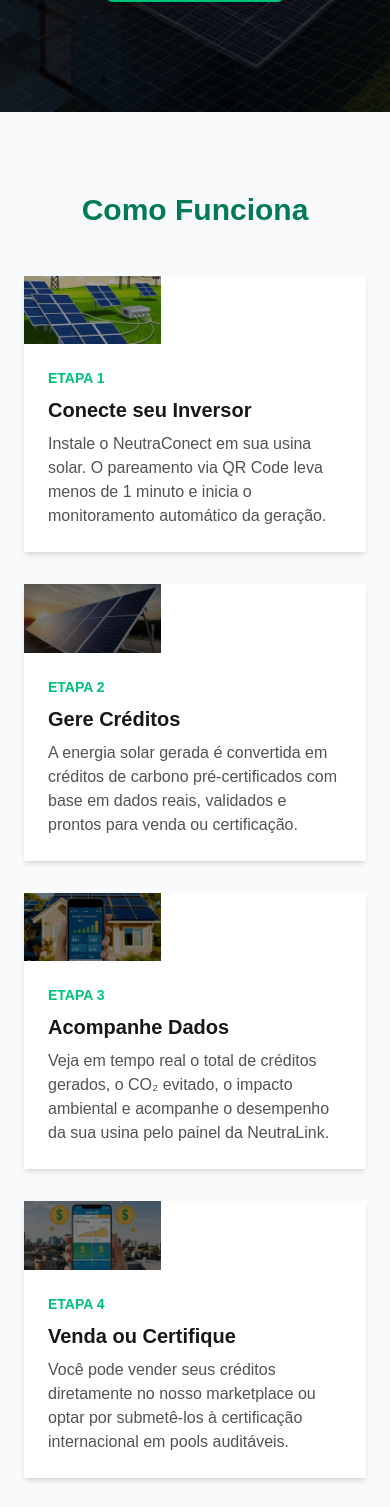
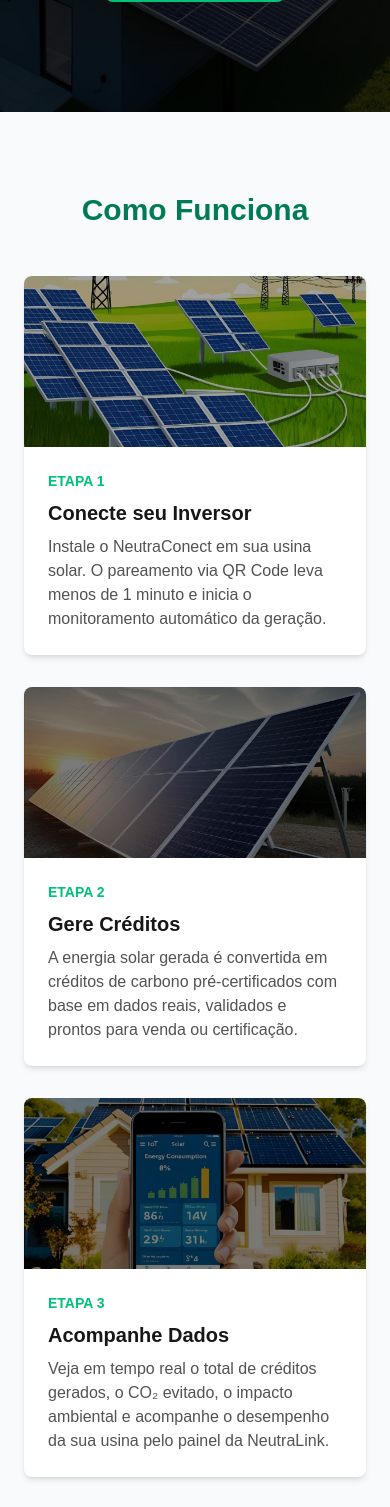
Before and after one commit to neutralink/neutralink-website, a Next.js app: page / in a window 390 px wide. Shown: the part 432-1939 px from the top of the page. Built offline with nearby package versions, Linux system fonts and the light colour scheme.

Commit message:
feat: animação hero rotativo com framer-motion

```diff
--- a/package.json
+++ b/package.json
@@ -19,8 +19,8 @@
     "@eslint/eslintrc": "^3",
     "@tailwindcss/postcss": "^4",
     "@types/node": "^20",
-    "@types/react": "^19",
-    "@types/react-dom": "^19",
+    "@types/react": "^19.1.2",
+    "@types/react-dom": "^19.1.2",
     "autoprefixer": "^10.4.21",
     "eslint": "^9",
     "eslint-config-next": "15.3.1",
--- a/src/app/page.tsx
+++ b/src/app/page.tsx
@@ -2,6 +2,7 @@
 
 import Image from 'next/image'
 import { useState, useEffect } from 'react'
+
 
 import {
   Card,
@@ -83,128 +84,90 @@ export default function Home() {
       </header>
 
 {/* HERO ROTATIVO COM IMAGEM DE FUNDO */}
-      <section
-        className="w-full relative h-[480px] flex items-center justify-center text-center text-white px-6 mt-16 transition-all duration-1000 ease-in-out"
+<motion.section
+  initial={{ opacity: 0 }}
+  animate={{ opacity: 1 }}
+  transition={{ duration: 1 }}
+  className="w-full relative h-[480px] flex items-center justify-center text-center text-white px-6 mt-16"
   style={{
     backgroundImage: `url(${currentHero.image})`,
     backgroundSize: 'cover',
     backgroundPosition: 'center'
   }}
 >
-        <div className="absolute inset-0 bg-black/60 z-0 transition-opacity duration-1000" />
-        <div className="relative z-10 max-w-3xl transition-opacity duration-1000 ease-in-out">
+  <div className="absolute inset-0 bg-black/60 z-0" />
+  <motion.div
+    initial={{ y: 40, opacity: 0 }}
+    animate={{ y: 0, opacity: 1 }}
+    transition={{ duration: 0.8, delay: 0.3 }}
+    className="relative z-10 max-w-3xl"
+  >
     <h2 className="text-3xl sm:text-5xl font-bold mb-4">{currentHero.title}</h2>
     <p className="text-lg text-neutral-200 mb-8">{currentHero.subtitle}</p>
-          <a
+    <motion.a
       href="#cadastro"
+      initial={{ scale: 0.95, opacity: 0 }}
+      animate={{ scale: 1, opacity: 1 }}
+      transition={{ duration: 0.6, delay: 0.6 }}
       className="inline-block bg-[#00C37A] hover:bg-[#007B55] text-white font-medium px-6 py-3 rounded-lg transition"
     >
       {currentHero.buttonText}
-          </a>
-        </div>
-      </section>
+    </motion.a>
+  </motion.div>
+</motion.section>
 
-                   {/* COMO FUNCIONA */}
+
 <section id="como-funciona" className="w-full px-6 py-20 bg-gray-50">
   <h3 className="text-3xl font-bold text-[#007B55] text-center mb-12">Como Funciona</h3>
   <div className="flex flex-col gap-8 max-w-5xl mx-auto">
 
-          {/* CARD 1 */}
+    {[
+      {
+        img: "/cards/conecte.jpg",
+        etapa: "Etapa 1",
+        titulo: "Conecte seu Inversor",
+        texto: "Instale o NeutraConect em sua usina solar. O pareamento via QR Code leva menos de 1 minuto e inicia o monitoramento automático da geração.",
+      },
+      {
+        img: "/cards/gere.jpg",
+        etapa: "Etapa 2",
+        titulo: "Gere Créditos",
+        texto: "A energia solar gerada é convertida em créditos de carbono pré-certificados com base em dados reais, validados e prontos para venda ou certificação.",
+      },
+      {
+        img: "/cards/acompanhe.jpg",
+        etapa: "Etapa 3",
+        titulo: "Acompanhe Dados",
+        texto: "Veja em tempo real o total de créditos gerados, o CO₂ evitado, o impacto ambiental e acompanhe o desempenho da sua usina pelo painel da NeutraLink.",
+      },
+      {
+        img: "/cards/venda.jpg",
+        etapa: "Etapa 4",
+        titulo: "Venda ou Certifique",
+        texto: "Você pode vender seus créditos diretamente no nosso marketplace ou optar por submetê-los à certificação internacional em pools auditáveis.",
+      },
+    ].map((card, index) => (
       <motion.div
+        key={index}
         initial={{ opacity: 0, y: 30 }}
         whileInView={{ opacity: 1, y: 0 }}
-            transition={{ duration: 0.6 }}
+        transition={{ duration: 0.6, delay: index * 0.15 }}
         viewport={{ once: true }}
+        className="flex flex-col md:flex-row bg-white shadow-md rounded-lg overflow-hidden"
       >
-            <Card className="flex flex-col md:flex-row h-full w-full">
-              <CardHeader floated={false} className="m-0 h-full w-2/5 shrink-0 rounded-r-none">
-                <img
-                  src="/cards/conecte.jpg"
-                  alt="Conecte"
-                  className="h-full w-full object-cover"
-                />
-              </CardHeader>
-              <CardBody className="p-6 md:w-3/5 w-full flex flex-col justify-center">
-                <Typography variant="small" className="mb-2 font-bold uppercase text-[#00C37A]">Etapa 1</Typography>
-                <Typography variant="h5" className="mb-2">Conecte seu Inversor</Typography>
-                <Typography className="text-neutral-600">Instale o NeutraConect em sua usina solar. O pareamento via QR Code leva menos de 1 minuto e inicia o monitoramento automático da geração.</Typography>
-              </CardBody>
-            </Card>
+        <div className="md:w-2/5 w-full">
+          <img src={card.img} alt={card.titulo} className="h-full w-full object-cover" />
+        </div>
+        <div className="p-6 md:w-3/5 w-full flex flex-col justify-center">
+          <p className="text-sm font-bold uppercase text-[#00C37A] mb-2">{card.etapa}</p>
+          <h4 className="text-xl font-semibold mb-2">{card.titulo}</h4>
+          <p className="text-neutral-600">{card.texto}</p>
+        </div>
       </motion.div>
-
-          {/* CARD 2 */}
-          <motion.div
-            initial={{ opacity: 0, y: 30 }}
-            whileInView={{ opacity: 1, y: 0 }}
-            transition={{ duration: 0.6, delay: 0.1 }}
-            viewport={{ once: true }}
-          >
-            <Card className="flex flex-col md:flex-row h-full w-full">
-              <CardHeader floated={false} className="m-0 h-full w-2/5 shrink-0 rounded-r-none">
-                <img
-                  src="/cards/gere.jpg"
-                  alt="Gere Créditos"
-                  className="h-full w-full object-cover"
-                />
-              </CardHeader>
-              <CardBody className="p-6 md:w-3/5 w-full flex flex-col justify-center">
-                <Typography variant="small" className="mb-2 font-bold uppercase text-[#00C37A]">Etapa 2</Typography>
-                <Typography variant="h5" className="mb-2">Gere Créditos</Typography>
-                <Typography className="text-neutral-600">A energia solar gerada é convertida em créditos de carbono pré-certificados com base em dados reais, validados e prontos para venda ou certificação.</Typography>
-              </CardBody>
-            </Card>
-          </motion.div>
-
-          {/* CARD 3 */}
-          <motion.div
-            initial={{ opacity: 0, y: 30 }}
-            whileInView={{ opacity: 1, y: 0 }}
-            transition={{ duration: 0.6, delay: 0.2 }}
-            viewport={{ once: true }}
-          >
-            <Card className="flex flex-col md:flex-row h-full w-full">
-              <CardHeader floated={false} className="m-0 h-full w-2/5 shrink-0 rounded-r-none">
-                <img
-                  src="/cards/acompanhe.jpg"
-                  alt="Acompanhe Dados"
-                  className="h-full w-full object-cover"
-                />
-              </CardHeader>
-              <CardBody className="p-6 md:w-3/5 w-full flex flex-col justify-center">
-                <Typography variant="small" className="mb-2 font-bold uppercase text-[#00C37A]">Etapa 3</Typography>
-                <Typography variant="h5" className="mb-2">Acompanhe Dados</Typography>
-                <Typography className="text-neutral-600">Veja em tempo real o total de créditos gerados, o CO₂ evitado, o impacto ambiental e acompanhe o desempenho da sua usina pelo painel da NeutraLink.</Typography>
-              </CardBody>
-            </Card>
-          </motion.div>
-
-          {/* CARD 4 */}
-          <motion.div
-            initial={{ opacity: 0, y: 30 }}
-            whileInView={{ opacity: 1, y: 0 }}
-            transition={{ duration: 0.6, delay: 0.3 }}
-            viewport={{ once: true }}
-          >
-            <Card className="flex flex-col md:flex-row h-full w-full">
-              <CardHeader floated={false} className="m-0 h-full w-2/5 shrink-0 rounded-r-none">
-                <img
-                  src="/cards/venda.jpg"
-                  alt="Venda ou Certifique"
-                  className="h-full w-full object-cover"
-                />
-              </CardHeader>
-              <CardBody className="p-6 md:w-3/5 w-full flex flex-col justify-center">
-                <Typography variant="small" className="mb-2 font-bold uppercase text-[#00C37A]">Etapa 4</Typography>
-                <Typography variant="h5" className="mb-2">Venda ou Certifique</Typography>
-                <Typography className="text-neutral-600">Você pode vender seus créditos diretamente no nosso marketplace ou optar por submetê-los à certificação internacional em pools auditáveis.</Typography>
-              </CardBody>
-            </Card>
-          </motion.div>
+    ))}
 
   </div>
 </section>
-
-
 
 
 {/* CRÉDITOS DISPONÍVEIS */}
```
Also changed, not shown: 1 other file (tests, documents, lock files or other folders). Lines whose indentation alone changed are shown as unchanged.
